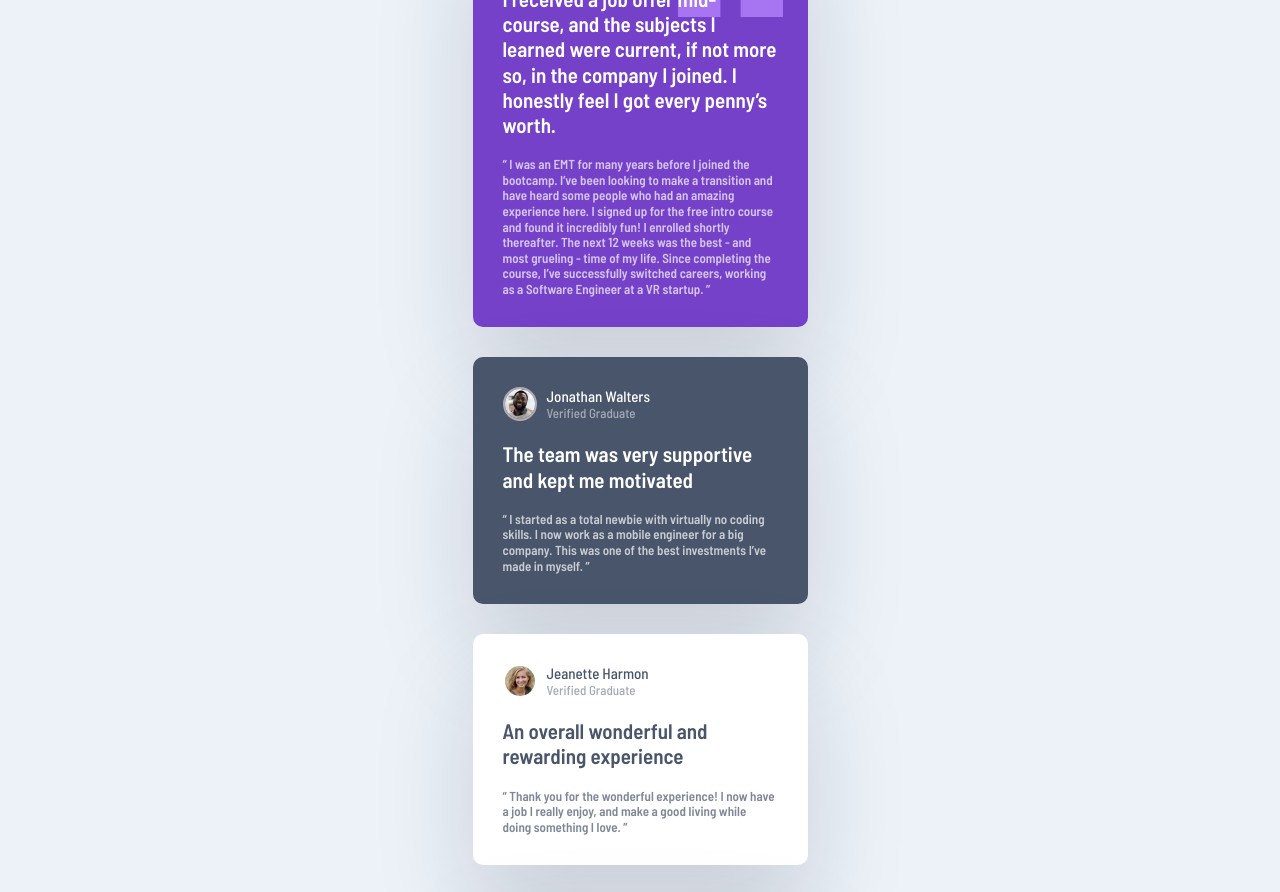
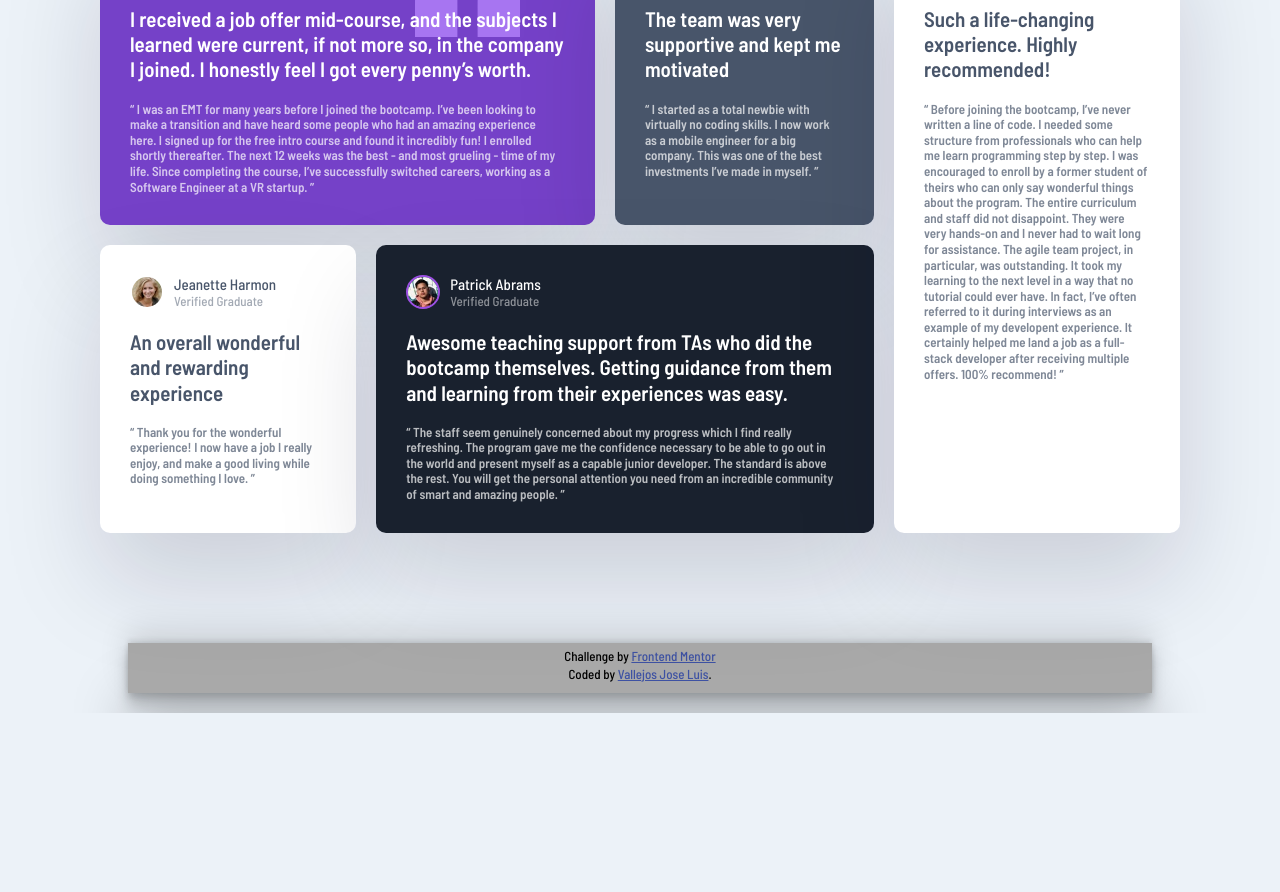
Before and after one commit to NikolaiKoz/FrontendMetor-Testimonial-grid-section-component.github.io, a plain HTML site: page index.html in a window 1280 px wide. Shown: the part 128-1020 px from the top of the page. After the commit the page ends 841 px from the top, so only its background shows below. Drawn offline with Linux system fonts and the light colour scheme.

Commit message:
:bookmark: Challenge finished.

```diff
--- a/index.html
+++ b/index.html
@@ -1,20 +1,24 @@
 <!DOCTYPE html>
-<html lang="en">
+<html lang                = "en">
 <head>
-  <meta charset="UTF-8">
-  <meta name="viewport" content="width=device-width, initial-scale=1.0"> <!-- displays site properly based on user's device -->
+  <meta name              = "Author" lang="es" content="Jose Luis Vallejos">
+  <meta name              = "keywords" content="site, grid, flexbox, training, frontendmentor, challenge, html, css>
+  <meta name              = "description" content="The testimonial grid section is a challenge from the page frontendmentor.io">
+  <meta name              = "copyright" content="Copyright Jose Luis Vallejos">
+  <meta charset           = "UTF-8">
+  <meta name              = "viewport" content="width=device-width, initial-scale=1.0"> <!-- displays site properly based on user's device -->
 
-  <link rel="icon" type="image/png" sizes="32x32" href="./images/favicon-32x32.png">
+  <link rel               = "icon" type="image/png" sizes="32x32" href="./images/favicon-32x32.png">
 
   <!-- VANILLA CSS -->
 
-  <link rel="stylesheet" href="./style/style.css">
+  <link rel               = "stylesheet" href="./style/style.css">
 
   <!-- GOOGLE FONTS -->
 
-  <link rel="preconnect" href="https://fonts.googleapis.com">
-  <link rel="preconnect" href="https://fonts.gstatic.com" crossorigin>
-  <link href="https://fonts.googleapis.com/css2?family=Barlow+Semi+Condensed:wght@500;600&display=swap" rel="stylesheet">
+  <link rel               = "preconnect" href="https://fonts.googleapis.com">
+  <link rel               = "preconnect" href="https://fonts.gstatic.com" crossorigin>
+  <link href              = "https://fonts.googleapis.com/css2?family=Barlow+Semi+Condensed:wght@500;600&display=swap" rel="stylesheet">
 
   <title>Frontend Mentor | Testimonials grid section</title>
 
@@ -23,41 +27,41 @@
 
   <main>
 
-    <section class="testimonialSection">
+    <section class        = "testimonialSection">
 
       <!-- CARD 1 -->
 
-      <article class="testimonialSection__card card__1">
+      <article class      = "testimonialSection__card card__1">
 
-        <picture class="testimonialSection__card__quoteContainer">
-          <img src="./images/bg-pattern-quotation.svg" alt="Quote image" class="testimonialSection__card__quoteContainer__img">
+        <picture class    = "testimonialSection__card__quoteContainer">
+          <img src        = "./images/bg-pattern-quotation.svg" alt="Quote image" class="testimonialSection__card__quoteContainer__img">
         </picture>
 
         <!-- HEADER OF THE CARD -->
 
-        <div class="testimonialSection__card__headerContainer">
+        <div class        = "testimonialSection__card__headerContainer">
 
           <!-- IMAGE -->
 
-          <picture class="testimonialSection__card__headerContainer__imgContainer card__1__details">
+          <picture class  = "testimonialSection__card__headerContainer__imgContainer card__1__details">
 
-            <img src="./images/image-daniel.jpg" alt="Profile picture" class="testimonialSection__card__headerContainer__imgContainer__img">
+            <img src      = "./images/image-daniel.jpg" alt="Profile picture" class="testimonialSection__card__headerContainer__imgContainer__img">
 
           </picture>
 
           <!-- NAME OF THE PERSON AND CONDITION IN THE COURSE -->
 
-          <div class="testimonialSection__card__headerContainer__person">
+          <div class      = "testimonialSection__card__headerContainer__person">
 
             <!-- NAME -->
 
-            <p class="testimonialSection__card__headerContainer__person__name">
+            <p class      = "testimonialSection__card__headerContainer__person__name">
               Daniel Clifford
             </p>
 
             <!-- CONDITION -->
 
-            <p class="testimonialSection__card__headerContainer__person__condition">
+            <p class      = "testimonialSection__card__headerContainer__person__condition">
               Verified Graduate
             </p>
 
@@ -65,12 +69,12 @@
 
         </div>
 
-        <h2 class="testimonialSection__card__extract">
+        <h2 class         = "testimonialSection__card__extract">
           I received a job offer mid-course, and the subjects I learned were current, if not more so,
           in the company I joined. I honestly feel I got every penny’s worth.
         </h2>
 
-        <p class="testimonialSection__card__about">
+        <p class          = "testimonialSection__card__about">
           “ I was an EMT for many years before I joined the bootcamp. I’ve been looking to make a
           transition and have heard some people who had an amazing experience here. I signed up
           for the free intro course and found it incredibly fun! I enrolled shortly thereafter.
@@ -82,33 +86,33 @@
 
       <!-- CARD 2 -->
 
-      <article class="testimonialSection__card card__2">
+      <article class      = "testimonialSection__card card__2">
 
         <!-- HEADER OF THE CARD -->
 
-        <div class="testimonialSection__card__headerContainer">
+        <div class        = "testimonialSection__card__headerContainer">
 
           <!-- IMAGE -->
 
-          <picture class="testimonialSection__card__headerContainer__imgContainer card__2__details">
+          <picture class  = "testimonialSection__card__headerContainer__imgContainer card__2__details">
 
-            <img src="./images/image-jonathan.jpg" alt="Profile picture" class="testimonialSection__card__headerContainer__imgContainer__img">
+            <img src      = "./images/image-jonathan.jpg" alt="Profile picture" class="testimonialSection__card__headerContainer__imgContainer__img">
 
           </picture>
 
           <!-- NAME OF THE PERSON AND CONDITION IN THE COURSE -->
 
-          <div class="testimonialSection__card__headerContainer__person">
+          <div class      = "testimonialSection__card__headerContainer__person">
 
             <!-- NAME -->
 
-            <p class="testimonialSection__card__headerContainer__person__name">
+            <p class      = "testimonialSection__card__headerContainer__person__name">
               Jonathan Walters
             </p>
 
             <!-- CONDITION -->
 
-            <p class="testimonialSection__card__headerContainer__person__condition">
+            <p class      = "testimonialSection__card__headerContainer__person__condition">
               Verified Graduate
             </p>
 
@@ -116,11 +120,11 @@
 
         </div>
 
-        <h2 class="testimonialSection__card__extract">
+        <h2 class         = "testimonialSection__card__extract">
           The team was very supportive and kept me motivated
         </h2>
 
-        <p class="testimonialSection__card__about">
+        <p class          = "testimonialSection__card__about">
           “ I started as a total newbie with virtually no coding skills. I now work as a mobile engineer
         for a big company. This was one of the best investments I’ve made in myself. ”
         </p>
@@ -129,33 +133,33 @@
 
       <!-- CARD 3 -->
 
-      <article class="testimonialSection__card card__3">
+      <article class      = "testimonialSection__card card__3">
 
         <!-- HEADER OF THE CARD -->
 
-        <div class="testimonialSection__card__headerContainer">
+        <div class        = "testimonialSection__card__headerContainer">
 
           <!-- IMAGE -->
 
-          <picture class="testimonialSection__card__headerContainer__imgContainer card__3__details">
+          <picture class  = "testimonialSection__card__headerContainer__imgContainer card__3__details">
 
-            <img src="./images/image-jeanette.jpg" alt="Profile picture" class="testimonialSection__card__headerContainer__imgContainer__img">
+            <img src      = "./images/image-jeanette.jpg" alt="Profile picture" class="testimonialSection__card__headerContainer__imgContainer__img">
 
           </picture>
 
           <!-- NAME OF THE PERSON AND CONDITION IN THE COURSE -->
 
-          <div class="testimonialSection__card__headerContainer__person">
+          <div class      = "testimonialSection__card__headerContainer__person">
 
             <!-- NAME -->
 
-            <p class="testimonialSection__card__headerContainer__person__name">
+            <p class      = "testimonialSection__card__headerContainer__person__name">
               Jeanette Harmon
             </p>
 
             <!-- CONDITION -->
 
-            <p class="testimonialSection__card__headerContainer__person__condition">
+            <p class      = "testimonialSection__card__headerContainer__person__condition">
               Verified Graduate
             </p>
 
@@ -163,11 +167,11 @@
 
         </div>
 
-        <h2 class="testimonialSection__card__extract">
+        <h2 class         = "testimonialSection__card__extract">
           An overall wonderful and rewarding experience
         </h2>
 
-        <p class="testimonialSection__card__about">
+        <p class          = "testimonialSection__card__about">
           “ Thank you for the wonderful experience! I now have a job I really enjoy, and make a good living while doing something I love. ”
         </p>
 
@@ -175,33 +179,33 @@
 
       <!-- CARD 4 -->
 
-      <article class="testimonialSection__card card__4">
+      <article class      = "testimonialSection__card card__4">
 
         <!-- HEADER OF THE CARD -->
 
-        <div class="testimonialSection__card__headerContainer">
+        <div class        = "testimonialSection__card__headerContainer">
 
           <!-- IMAGE -->
 
-          <picture class="testimonialSection__card__headerContainer__imgContainer card__4__details">
+          <picture class  = "testimonialSection__card__headerContainer__imgContainer card__4__details">
 
-            <img src="./images/image-patrick.jpg" alt="Profile picture" class="testimonialSection__card__headerContainer__imgContainer__img">
+            <img src      = "./images/image-patrick.jpg" alt="Profile picture" class="testimonialSection__card__headerContainer__imgContainer__img">
 
           </picture>
 
           <!-- NAME OF THE PERSON AND CONDITION IN THE COURSE -->
 
-          <div class="testimonialSection__card__headerContainer__person">
+          <div class      = "testimonialSection__card__headerContainer__person">
 
             <!-- NAME -->
 
-            <p class="testimonialSection__card__headerContainer__person__name">
+            <p class      = "testimonialSection__card__headerContainer__person__name">
               Patrick Abrams
             </p>
 
             <!-- CONDITION -->
 
-            <p class="testimonialSection__card__headerContainer__person__condition">
+            <p class      = "testimonialSection__card__headerContainer__person__condition">
               Verified Graduate
             </p>
 
@@ -209,11 +213,11 @@
 
         </div>
 
-        <h2 class="testimonialSection__card__extract">
+        <h2 class         = "testimonialSection__card__extract">
           Awesome teaching support from TAs who did the bootcamp themselves. Getting guidance from them and learning from their experiences was easy.
         </h2>
 
-        <p class="testimonialSection__card__about">
+        <p class          = "testimonialSection__card__about">
           “ The staff seem genuinely concerned about my progress which I find really refreshing. The program gave me the confidence necessary to be able to go out in the world and present myself as a capable junior developer. The standard is above the rest. You will get the personal attention you need from an incredible community of smart and amazing people. ”
         </p>
 
@@ -221,33 +225,33 @@
 
       <!-- CARD 5 -->
 
-      <article class="testimonialSection__card card__3">
+      <article class      = "testimonialSection__card card__5">
 
         <!-- HEADER OF THE CARD -->
 
-        <div class="testimonialSection__card__headerContainer">
+        <div class        = "testimonialSection__card__headerContainer">
 
           <!-- IMAGE -->
 
-          <picture class="testimonialSection__card__headerContainer__imgContainer card__3__details">
+          <picture class  = "testimonialSection__card__headerContainer__imgContainer card__3__details">
 
-            <img src="./images/image-kira.jpg" alt="Profile picture" class="testimonialSection__card__headerContainer__imgContainer__img">
+            <img src      = "./images/image-kira.jpg" alt="Profile picture" class="testimonialSection__card__headerContainer__imgContainer__img">
 
           </picture>
 
           <!-- NAME OF THE PERSON AND CONDITION IN THE COURSE -->
 
-          <div class="testimonialSection__card__headerContainer__person">
+          <div class      = "testimonialSection__card__headerContainer__person">
 
             <!-- NAME -->
 
-            <p class="testimonialSection__card__headerContainer__person__name">
+            <p class      = "testimonialSection__card__headerContainer__person__name">
               Kira Whittle
             </p>
 
             <!-- CONDITION -->
 
-            <p class="testimonialSection__card__headerContainer__person__condition">
+            <p class      = "testimonialSection__card__headerContainer__person__condition">
               Verified Graduate
             </p>
 
@@ -255,11 +259,11 @@
 
         </div>
 
-        <h2 class="testimonialSection__card__extract">
+        <h2 class         = "testimonialSection__card__extract">
           Such a life-changing experience. Highly recommended!
         </h2>
 
-        <p class="testimonialSection__card__about">
+        <p class          = "testimonialSection__card__about">
           “ Before joining the bootcamp, I’ve never written a line of code. I needed some structure from professionals who can help me learn programming step by step. I was encouraged to enroll by a former student of theirs who can only say wonderful things about the program. The entire curriculum and staff did not disappoint. They were very hands-on and I never had to wait long for assistance. The agile team project, in particular, was outstanding. It took my learning to the next level in a way that no tutorial could ever have. In fact, I’ve often referred to it during interviews as an example of my developent experience. It certainly helped me land a job as a full-stack developer after receiving multiple offers. 100% recommend! ”
         </p>
 
@@ -271,13 +275,22 @@
 
   <footer>
 
-    <div class="attribution">
+    <div class            = "attribution">
 
-      Challenge by
+      <p>
 
-      <a href="https://www.frontendmentor.io?ref=challenge" target="_blank">Frontend Mentor</a>.
+        Challenge by
 
-      Coded by <a href="https://github.com/NikolaiKoz">Vallejos Jose Luis</a>.
+        <a href           = "https://www.frontendmentor.io?ref=challenge" target="_blank">Frontend Mentor</a>
+
+      </p>
+
+      <p>
+        Coded by
+        <a href           = "https://github.com/NikolaiKoz">Vallejos Jose Luis</a>.
+      </p>
+
+
 
     </div>
 
--- a/style/style.css
+++ b/style/style.css
@@ -13,201 +13,248 @@ article, aside, canvas, details, embed,
 figure, figcaption, footer, header, hgroup,
 menu, nav, output, ruby, section, summary,
 time, mark, audio, video {
-	margin: 0;
-	padding: 0;
-	border: 0;
-	font-size: 100%;
-	font: inherit;
-	vertical-align: baseline;
+	margin                         : 0;
+	padding                        : 0;
+	border                         : 0;
+	font-size                      : 100%;
+	font                           : inherit;
+	vertical-align                 : baseline;
 }
 
 /* HTML5 display-role reset for older browsers */
 
 article, aside, details, figcaption, figure,
 footer, header, hgroup, menu, nav, section {
-	display: block;
+	display                        : block;
 }
 body {
-	line-height: 1;
+	line-height                    : 1;
 }
-ol, ul {
-	list-style: none;
-}
-blockquote, q {
-	quotes: none;
-}
-blockquote:before, blockquote:after,
-q:before, q:after {
-	content: '';
-	content: none;
-}
-table {
-	border-collapse: collapse;
-	border-spacing: 0;
-}
+
 
 :root{
 
     /* COLORS */
 
-    --moderate-violet: hsl(263, 55%, 52%);
-    --very-dark-grayish-blue: hsl(217, 19%, 35%);
-    --very-dark-blackish-blue: hsl(219, 29%, 14%);
-    --white: hsl(0, 0%, 100%);
-    --light-gray: hsl(0, 0%, 81%);
-    --light-grayish-blue: hsl(210, 46%, 95%);
+    --moderate-violet           : hsl(263, 55%, 52%);
+    --very-dark-grayish-blue    : hsl(217, 19%, 35%);
+    --very-dark-blackish-blue   : hsl(219, 29%, 14%);
+    --white                     : hsl(0, 0%, 100%);
+    --light-gray                : hsl(0, 0%, 81%);
+    --light-grayish-blue        : hsl(210, 46%, 95%);
 
 }
 
 body{
-    background-color: var(--light-grayish-blue);
+    background-color            : var(--light-grayish-blue);
 }
 
 /* MOVILE FIRST */
 
 .testimonialSection{
 
-    font-family: 'Barlow Semi Condensed', sans-serif;
-    font-weight: 500;
-    font-size: 13px;
+    font-family                 : 'Barlow Semi Condensed', sans-serif;
+    font-weight                 : 500;
+    font-size                   : 13px;
+    display                     : grid;
+    grid-template-rows          : repeat(5, auto);
+    grid-template-areas         :
+    "card__1"
+    "card__2"
+    "card__3"
+    "card__4"
+    "card__5";
+    gap                         : 20px;
+    margin                      : 50px 20px;
+
+}
+
+@media screen and (min-width: 500px) {
+
+    .testimonialSection{
+        grid-template-areas     :
+        "card__1 card__1"
+        "card__2 card__3"
+        "card__4 card__4"
+        "card__5 card__5";
+    }
+
+}
+
+@media screen and (min-width: 900px) {
+
+    .testimonialSection{
+        grid-template-areas     :
+        "card__1 card__1 card__1 card__2 card__5"
+        "card__3 card__4 card__4 card__4 card__5";
+        margin                  : 50px 100px;
+    }
+
+    .testimonialSection__card__extract,
+    .testimonialSection__card__about{
+        line-height             : 2;
+    }
+
+    .testimonialSection__card__quoteContainer{
+
+        margin-right            : 50px;
+
+    }
 
 }
 
 .testimonialSection__card{
-    margin: 0 auto;
-    padding: 30px;
-    border-radius: 10px;
-    width: 275px;
-    position: relative;
-    box-shadow: rgba(17, 12, 46, 0.15) 0px 48px 100px 0px;
+    padding                     : 30px;
+    border-radius               : 10px;
+    position                    : relative;
+    box-shadow                  : rgba(17, 12, 46, 0.15) 0px 48px 100px 0px;
 
-
-
-
-    /* BORRAR LUEGO */
-    margin-bottom: 30px;
-    margin-top: 30px;
 }
 
 .testimonialSection__card__quoteContainer{
-    position: absolute;
-    top: 0px;
-    right: 25px;
-    height: 115px;
-    width: 105px;
+    position                    : absolute;
+    top                         : 0px;
+    right                       : 25px;
+    height                      : 115px;
+    width                       : 105px;
 }
 
 .testimonialSection__card__quoteContainer__img{
-    width: 100%;
-    height: 100%;
+    width                       : 100%;
+    height                      : 100%;
 }
 
 .testimonialSection__card__headerContainer{
 
-    display: flex;
+    display                     : flex;
 }
 
 .testimonialSection__card__headerContainer__imgContainer{
 
-    border-radius: 50%;
-    overflow: hidden;
-    width: 30px;
-    height: 30px;
+    border-radius               : 50%;
+    overflow                    : hidden;
+    width                       : 30px;
+    height                      : 30px;
 
 }
 
 .testimonialSection__card__headerContainer__imgContainer__img{
 
-    width: 100%;
+    width                       : 100%;
 
 }
 
 .testimonialSection__card__headerContainer__person{
-    display: flex;
-    flex-direction: column;
-    justify-content: center;
-    margin-left: 10px;
+    display                     : flex;
+    flex-direction              : column;
+    justify-content             : center;
+    margin-left                 : 10px;
 }
 
 .testimonialSection__card__headerContainer__person__name{
-    margin-bottom: 3px;
-    font-size: 15px;
+    margin-bottom               : 3px;
+    font-size                   : 15px;
 }
 
 .testimonialSection__card__headerContainer__person__condition{
-    opacity: 50%;
+    opacity                     : 50%;
 }
 
 .testimonialSection__card__extract{
-    margin: 20px 0;
-    font-weight: 600;
-    font-size: 21px;
-    z-index: 1;
-    position: relative;
-    line-height: 1.2;
+    margin                      : 20px 0;
+    font-weight                 : 600;
+    font-size                   : 21px;
+    z-index                     : 1;
+    position                    : relative;
+    line-height                 : 1.2;
 }
 
 .testimonialSection__card__about{
-    opacity: 70%;
-    font-weight: 600;
-    padding-right: 1px;
-    line-height: 1.2;
-    font-size: 13px;
+    opacity                     : 70%;
+    font-weight                 : 600;
+    padding-right               : 1px;
+    line-height                 : 1.2;
+    font-size                   : 13px;
 
 }
 
     /* CARD 1 */
 
 .card__1{
-    background-color: var(--moderate-violet);
-    color: var(--white);
+    background-color            : var(--moderate-violet);
+    color                       : var(--white);
+    grid-area                   : card__1;
 }
 
 .card__1__details{
-    border: 2px solid rgb(155, 79, 226);
+    border                      : 2px solid rgb(155, 79, 226);
 }
 
     /* CARD 2 */
 
 .card__2{
-    background-color: var(--very-dark-grayish-blue);
-    color: var(--white);
+    background-color            : var(--very-dark-grayish-blue);
+    color                       : var(--white);
+    grid-area                   : card__2;
 }
 
 .card__2__details{
-    border: 2px solid rgb(175, 171, 179);
+    border                      : 2px solid rgb(175, 171, 179);
 }
 
     /* CARD 3 */
 
 .card__3{
-    background-color: var(--white);
-    color: var(--very-dark-grayish-blue);
+    background-color            : var(--white);
+    color                       : var(--very-dark-grayish-blue);
+    grid-area                   : card__3;
 }
 
 .card__3__details{
-    border: 2px solid var(--white);
+    border                      : 2px solid var(--white);
 }
 
 .card__4{
-    background-color: var(--very-dark-blackish-blue);
-    color: var(--white);
+    background-color            : var(--very-dark-blackish-blue);
+    color                       : var(--white);
+    grid-area                   : card__4;
 }
 
 .card__4__details{
-    border: 2px solid rgb(155, 79, 226);
+    border                      : 2px solid rgb(155, 79, 226);
+}
+
+.card__5{
+    background-color            : var(--white);
+    color                       : var(--very-dark-grayish-blue);
+    grid-area                   : card__5;
 }
 
 
 /* ATTRIBUTION */
 
+footer{
+    background-color            : darkgray;
+    height                      : 50px;
+    display                     : flex;
+    justify-content             : center;
+    align-items                 : center;
+    box-shadow                  : rgba(0, 0, 0, 0.25) 0px 54px 55px, rgba(0, 0, 0, 0.12) 0px -12px 30px, rgba(0, 0, 0, 0.12) 0px 4px 6px, rgba(0, 0, 0, 0.17) 0px 12px 13px, rgba(0, 0, 0, 0.09) 0px -3px 5px;
+    max-width                   : 80%;
+    margin                      : 20px auto;
+}
+
+footer > .attribution > p{
+    margin-bottom               : 5px;
+}
+
 .attribution {
-    font-family: 'Barlow Semi Condensed', sans-serif;
-    font-weight: 500;
-    font-size: 13px;
-    text-align: center;
+    font-family                 : 'Barlow Semi Condensed', sans-serif;
+    font-weight                 : 500;
+    font-size                   : 13px;
+    text-align                  : center;
 }
 
 .attribution a {
-    color: hsl(228, 45%, 44%);
+    color                       : hsl(228, 45%, 44%);
 }
```
